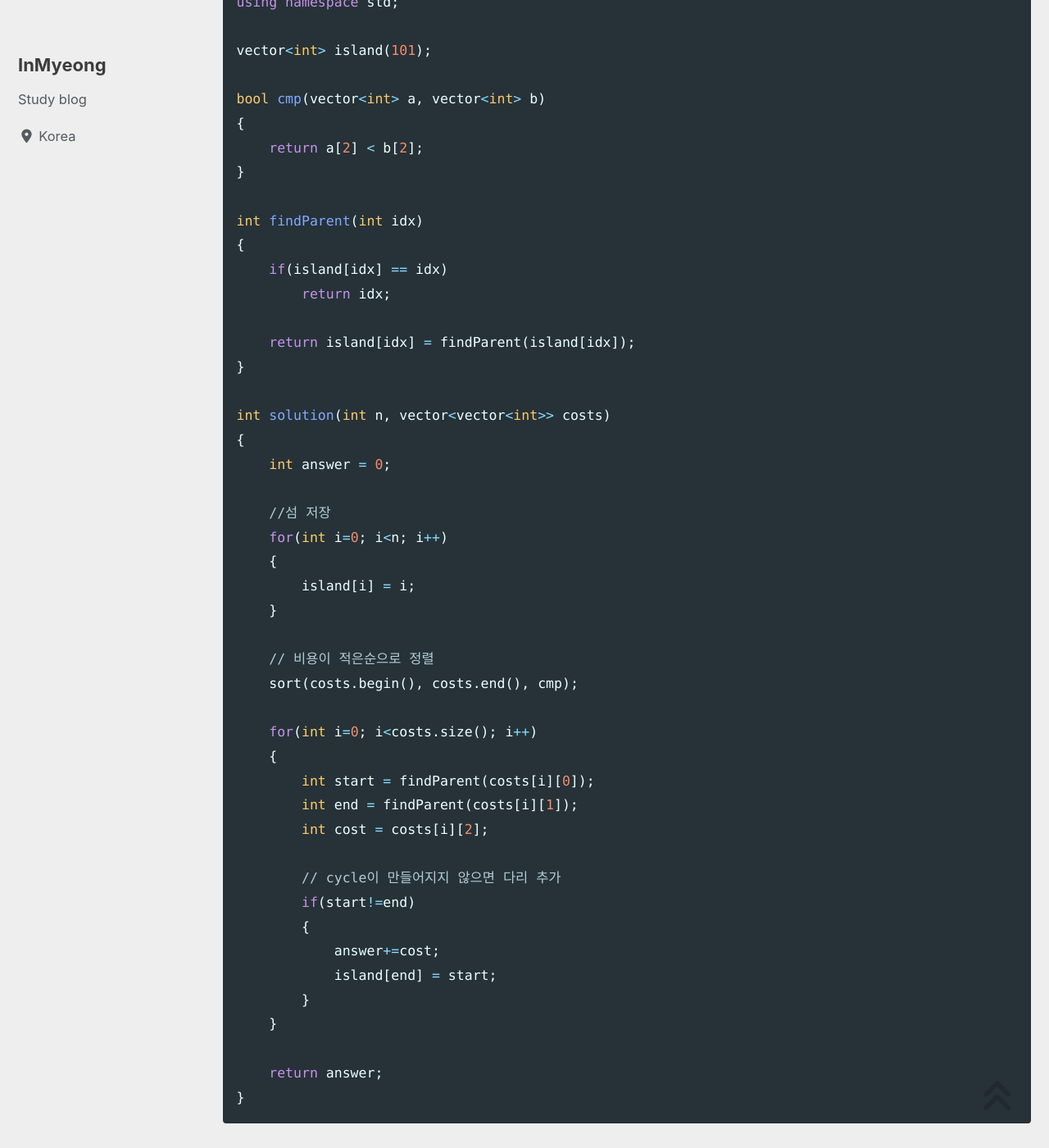
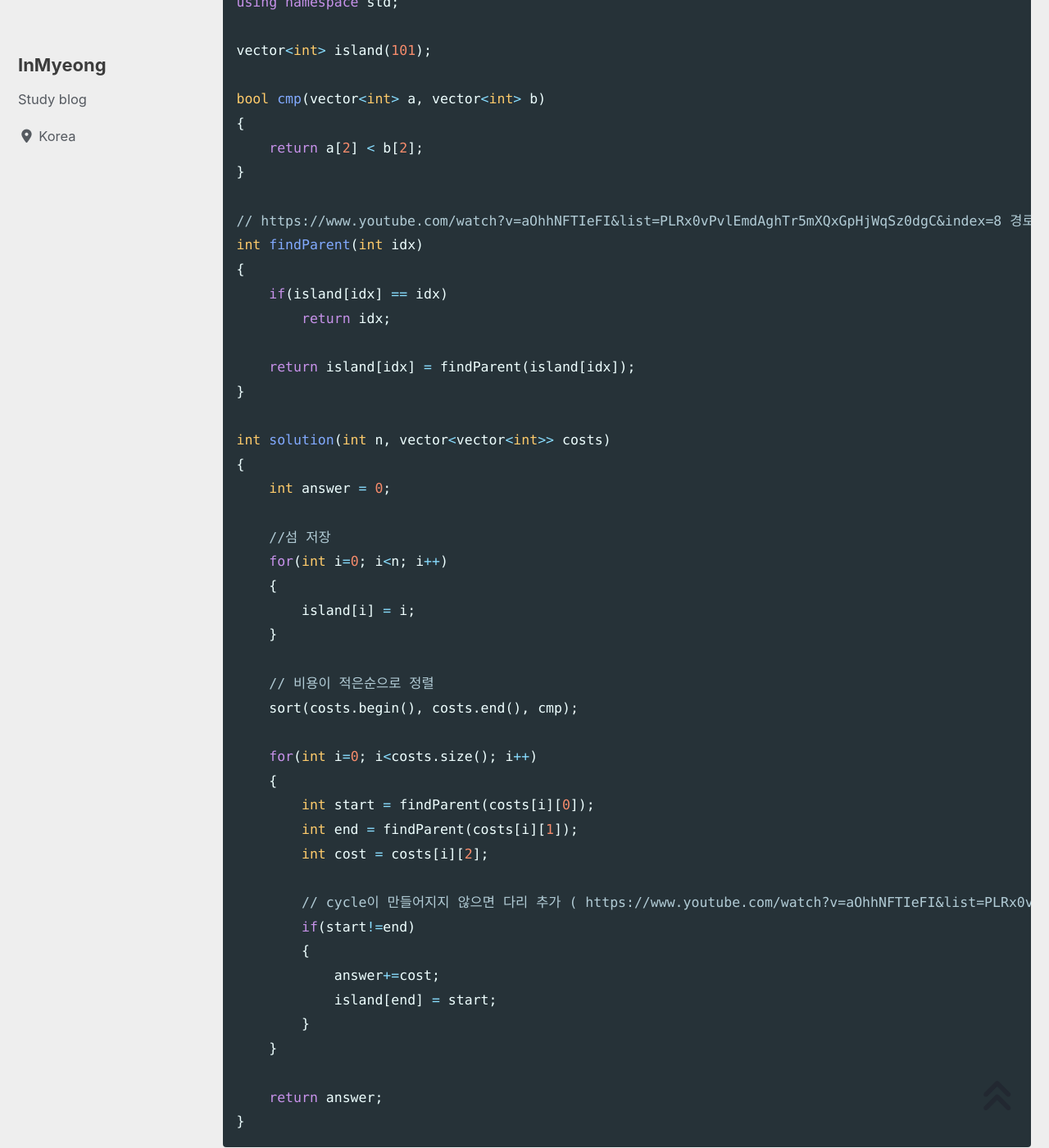
Before and after one commit to devMyeong/devMyeong.github.io, a Jekyll site: the page built from _posts/codingTest/2022-07-06-프로그래머스.md, in a window 1280 px wide and 1400 px high, scrolled down 45100 px. Shown: the whole window at 82% size. Built offline with Jekyll 4.4.1, drawn with Linux system fonts in a browser that asks for light colours; cached includes are drawn as plain includes; nearby versions of some CDN libraries; some web fonts are replaced; comment, search, counter and statistics services are not loaded.

Commit message:
Docs : 프로그래머스, CS지식 업데이트

```diff
--- a/_posts/codingTest/2022-07-06-프로그래머스.md
+++ b/_posts/codingTest/2022-07-06-프로그래머스.md
@@ -1291,6 +1291,7 @@ bool cmp(vector<int> a, vector<int> b)
     return a[2] < b[2];
 }
 
+// https://www.youtube.com/watch?v=aOhhNFTIeFI&list=PLRx0vPvlEmdAghTr5mXQxGpHjWqSz0dgC&index=8 경로 압축 기법( 14:04 )
 int findParent(int idx)
 {
     if(island[idx] == idx)
@@ -1318,7 +1319,7 @@ int solution(int n, vector<vector<int>> costs)
         int end = findParent(costs[i][1]);
         int cost = costs[i][2];
 
-        // cycle이 만들어지지 않으면 다리 추가
+        // cycle이 만들어지지 않으면 다리 추가 ( https://www.youtube.com/watch?v=aOhhNFTIeFI&list=PLRx0vPvlEmdAghTr5mXQxGpHjWqSz0dgC&index=8 서로소 집합을 활용한 사이클 판별, 16:22 )
         if(start!=end)
         {
             answer+=cost;
```
Also changed, not shown: _posts/cs/2022-09-05-블로그-면접준비.md (+17 -10 lines).
